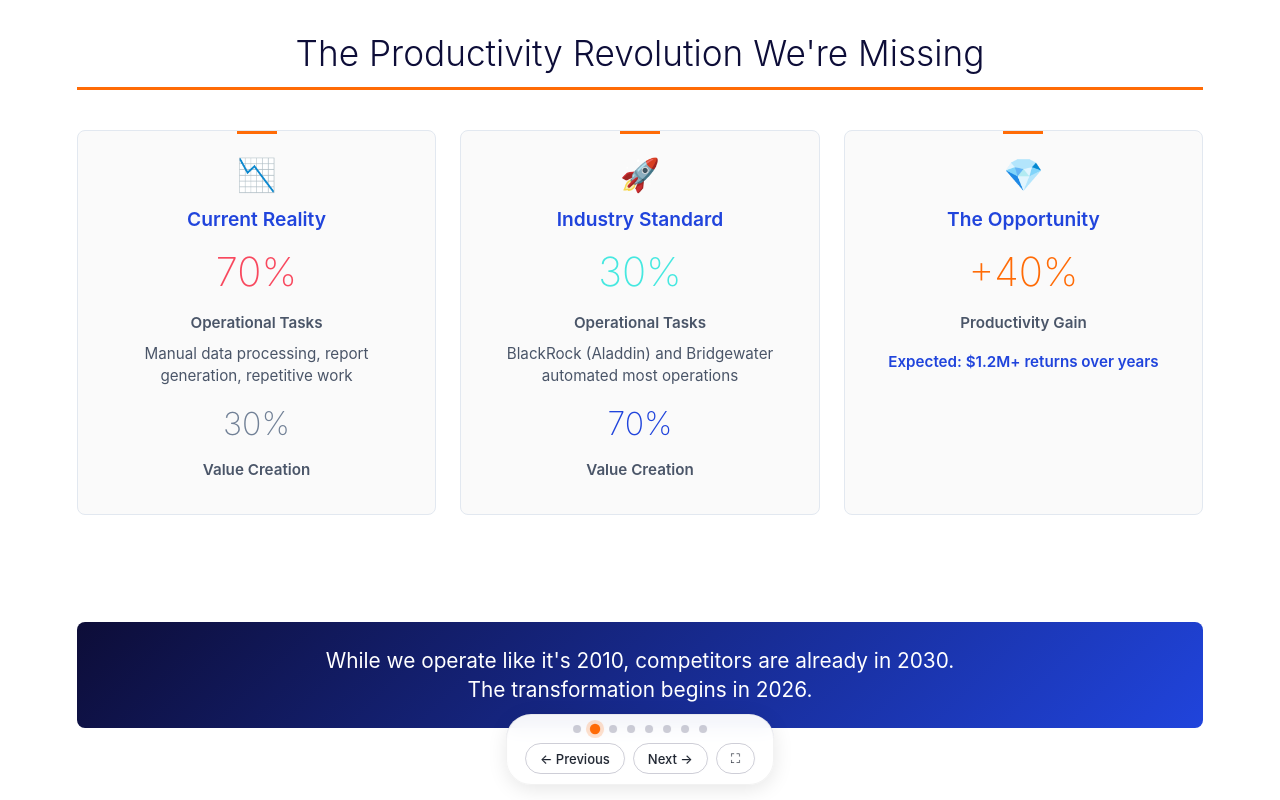
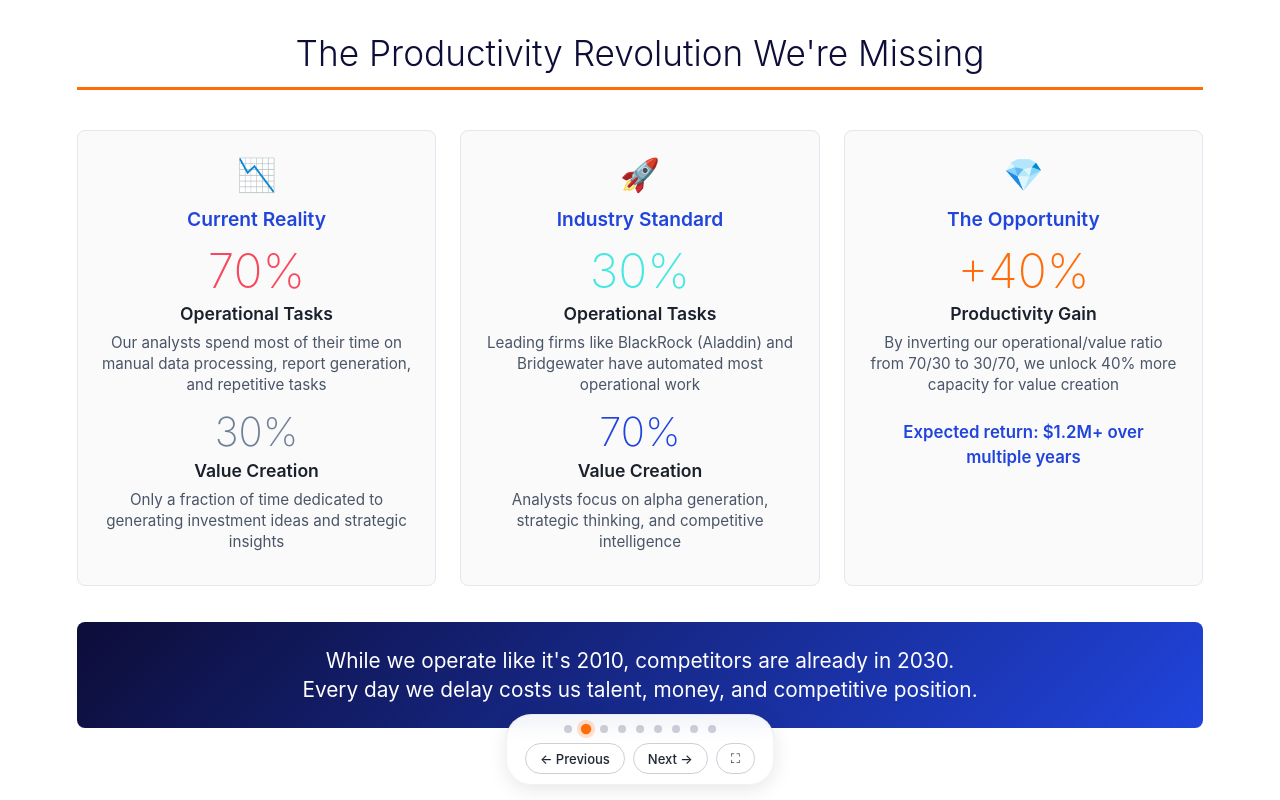
Before and after one commit to IgnacioF1988/Final_presentation, a plain HTML site: page index.html in a window 1280 px wide. Both pictures are taken after a click on the button 594 px from the left and 729 px from the top of the page. Drawn offline with Linux system fonts and the light colour scheme.

Commit message:
Update index.html

```diff
--- a/index.html
+++ b/index.html
@@ -151,6 +151,42 @@
             font-size: clamp(1.8rem, 3vw, 2rem);
             margin-bottom: clamp(0.8rem, 1.5vh, 1rem);
             color: #FF6B06;
+        }
+
+        .productivity-card {
+            background: #fafafa;
+            padding: clamp(1.5rem, 2.5vh, 2rem) clamp(1rem, 2vw, 1.5rem);
+            border-radius: 8px;
+            text-align: center;
+            border: 1px solid #e2e8f0;
+            transition: all 0.3s ease;
+            position: relative;
+        }
+
+        .productivity-card h3 {
+            color: #2044DC;
+            font-size: clamp(1rem, 1.6vw, 1.2rem);
+            margin-bottom: 1rem;
+        }
+
+        .percentage-large {
+            font-size: clamp(2.5rem, 4vw, 3rem);
+            font-weight: 200;
+            margin: 0.5rem 0;
+            line-height: 1;
+        }
+
+        .percentage-label {
+            font-size: clamp(0.9rem, 1.5vw, 1.1rem);
+            font-weight: 600;
+            color: #1a202c;
+            margin-bottom: 0.5rem;
+        }
+
+        .percentage-description {
+            font-size: clamp(0.8rem, 1.3vw, 0.95rem);
+            color: #4a5568;
+            line-height: 1.4;
         }
 
         .cta-section {
@@ -665,42 +701,95 @@
             <h2>The Productivity Revolution We're Missing</h2>
 
             <div class="key-points">
-                <div class="point">
+                <div class="productivity-card">
                     <div class="point-icon">📉</div>
                     <h3>Current Reality</h3>
-                    <div style="font-size: 2.5rem; color: #F8485E; font-weight: 200; margin: 1rem 0;">70%</div>
-                    <p style="font-weight: 600;">Operational Tasks</p>
-                    <p>Manual data processing, report generation, repetitive work</p>
-                    <div style="font-size: 2rem; color: #718096; font-weight: 200; margin: 1rem 0;">30%</div>
-                    <p style="font-weight: 600;">Value Creation</p>
+                    <div class="percentage-large" style="color: #F8485E;">70%</div>
+                    <div class="percentage-label">Operational Tasks</div>
+                    <p class="percentage-description">Our analysts spend most of their time on manual data processing, report generation, and repetitive tasks</p>
+                    <div class="percentage-large" style="color: #718096; font-size: clamp(2rem, 3.5vw, 2.5rem); margin-top: 1rem;">30%</div>
+                    <div class="percentage-label">Value Creation</div>
+                    <p class="percentage-description">Only a fraction of time dedicated to generating investment ideas and strategic insights</p>
                 </div>
 
-                <div class="point">
+                <div class="productivity-card">
                     <div class="point-icon">🚀</div>
                     <h3>Industry Standard</h3>
-                    <div style="font-size: 2.5rem; color: #46E8E0; font-weight: 200; margin: 1rem 0;">30%</div>
-                    <p style="font-weight: 600;">Operational Tasks</p>
-                    <p>BlackRock (Aladdin) and Bridgewater automated most operations</p>
-                    <div style="font-size: 2rem; color: #2044DC; font-weight: 200; margin: 1rem 0;">70%</div>
-                    <p style="font-weight: 600;">Value Creation</p>
+                    <div class="percentage-large" style="color: #46E8E0;">30%</div>
+                    <div class="percentage-label">Operational Tasks</div>
+                    <p class="percentage-description">Leading firms like BlackRock (Aladdin) and Bridgewater have automated most operational work</p>
+                    <div class="percentage-large" style="color: #2044DC; font-size: clamp(2rem, 3.5vw, 2.5rem); margin-top: 1rem;">70%</div>
+                    <div class="percentage-label">Value Creation</div>
+                    <p class="percentage-description">Analysts focus on alpha generation, strategic thinking, and competitive intelligence</p>
                 </div>
 
-                <div class="point">
+                <div class="productivity-card">
                     <div class="point-icon">💎</div>
                     <h3>The Opportunity</h3>
-                    <div style="font-size: 2.5rem; color: #FF6B06; font-weight: 200; margin: 1rem 0;">+40%</div>
-                    <p style="font-weight: 600;">Productivity Gain</p>
-                    <p style="margin-top: 1rem; color: #2044DC; font-weight: 600;">Expected: $1.2M+ returns over years</p>
+                    <div class="percentage-large" style="color: #FF6B06;">+40%</div>
+                    <div class="percentage-label">Productivity Gain</div>
+                    <p class="percentage-description">By inverting our operational/value ratio from 70/30 to 30/70, we unlock 40% more capacity for value creation</p>
+                    <p style="margin-top: 1.5rem; color: #2044DC; font-weight: 600; font-size: clamp(0.9rem, 1.5vw, 1.05rem);">Expected return: $1.2M+ over multiple years</p>
                 </div>
             </div>
 
             <div class="final-statement" style="margin-top: auto;">
                 <h3>While we operate like it's 2010, competitors are already in 2030.<br>
-                The transformation begins in 2026.</h3>
+                Every day we delay costs us talent, money, and competitive position.</h3>
             </div>
         </div>
 
-        <!-- SLIDE 3: The Team -->
+        <!-- SLIDE 3: Why Digital Transformations Fail (NEW) -->
+        <div class="slide">
+            <h2>Why Digital Transformations Fail in Financial Services</h2>
+
+            <div style="text-align: center; margin: 2rem 0;">
+                <div style="font-size: 4rem; color: #F8485E; font-weight: 200;">70%</div>
+                <p style="font-size: 1.1rem; color: #1a202c; font-weight: 500;">of digital transformation initiatives fail due to IT-business disconnect and implementation challenges</p>
+            </div>
+
+            <div style="display: flex; justify-content: space-around; align-items: center; margin: 3rem 0; gap: 2rem;">
+                <div style="text-align: center; flex: 1;">
+                    <div style="font-size: 3rem; margin-bottom: 1rem;">🏢</div>
+                    <h3 style="color: #2044DC; margin-bottom: 0.5rem;">IT Departments</h3>
+                    <p style="font-size: 0.9rem; color: #4a5568;">Operating in silos, disconnected from strategic business decision-making processes</p>
+                </div>
+
+                <div style="font-size: 3rem; color: #F8485E;">❌</div>
+
+                <div style="text-align: center; flex: 1;">
+                    <div style="font-size: 3rem; margin-bottom: 1rem;">👥</div>
+                    <h3 style="color: #2044DC; margin-bottom: 0.5rem;">Portfolio Management</h3>
+                    <p style="font-size: 0.9rem; color: #4a5568;">Demanding advanced analytics capabilities, receiving static reports and delayed insights</p>
+                </div>
+            </div>
+
+            <div style="background: #f0fdfa; padding: 2rem; border-radius: 8px; border: 2px solid #46E8E0; margin-top: 2rem;">
+                <h3 style="text-align: center; color: #0D0D38; margin-bottom: 1rem;">Our Vision: Building the Bridge</h3>
+                <p style="text-align: center; font-size: 1.05rem; color: #1a202c; margin-bottom: 1.5rem;">
+                    Not just automation, but capability development through:
+                </p>
+                <div style="display: grid; grid-template-columns: repeat(3, 1fr); gap: 1.5rem; text-align: center;">
+                    <div>
+                        <div style="font-size: 2rem; color: #46E8E0;">👤</div>
+                        <h4 style="color: #0D0D38;">People</h4>
+                        <p style="font-size: 0.85rem;">Business experts with technical skills</p>
+                    </div>
+                    <div>
+                        <div style="font-size: 2rem; color: #46E8E0;">🔄</div>
+                        <h4 style="color: #0D0D38;">Processes</h4>
+                        <p style="font-size: 0.85rem;">Governed data workflows</p>
+                    </div>
+                    <div>
+                        <div style="font-size: 2rem; color: #46E8E0;">⚙️</div>
+                        <h4 style="color: #0D0D38;">Systems</h4>
+                        <p style="font-size: 0.85rem;">Integrated technology stack</p>
+                    </div>
+                </div>
+            </div>
+        </div>
+
+        <!-- SLIDE 4: The Team -->
         <div class="slide">
             <h2>We Are the Bridge: Your Business Team with Data Expertise</h2>
 
@@ -745,7 +834,7 @@
             </div>
         </div>
 
-        <!-- SLIDE 4: Team Evolution (NUEVA) -->
+        <!-- SLIDE 5: Team Evolution (NEW) -->
         <div class="slide">
             <h2>Transform the Team to Transform the Business</h2>
 
@@ -802,7 +891,7 @@
             </div>
         </div>
 
-        <!-- SLIDE 5: The Transformation -->
+        <!-- SLIDE 6: The Transformation -->
         <div class="slide">
             <h2>From Manual Reporting to Strategic Alpha Generation</h2>
 
@@ -864,7 +953,7 @@
             </div>
         </div>
 
-        <!-- SLIDE 6: Investment Breakdown -->
+        <!-- SLIDE 7: Investment Breakdown -->
         <div class="slide">
             <h2>Strategic Investment Allocation</h2>
 
@@ -919,7 +1008,7 @@
             </div>
         </div>
 
-        <!-- SLIDE 7: 2026 Deliverables -->
+        <!-- SLIDE 8: 2026 Deliverables -->
         <div class="slide">
             <h2>2026: The Transformation Begins</h2>
 
@@ -972,7 +1061,7 @@
             </div>
         </div>
 
-        <!-- SLIDE 8: The Decision -->
+        <!-- SLIDE 9: The Decision -->
         <div class="slide">
             <h2>From Moneda Patria to Global Patria</h2>
 
@@ -992,7 +1081,7 @@
 
             <div class="decision-options">
                 <div class="option invest-option">
-                    <div class="option-icon">✓</div>
+                    <div class="option-icon">✔</div>
                     <h4>Invest Now</h4>
                     <p>Build proprietary capability<br>
                     Generate alpha internally<br>
@@ -1030,6 +1119,7 @@
             <button class="indicator" data-slide="5"></button>
             <button class="indicator" data-slide="6"></button>
             <button class="indicator" data-slide="7"></button>
+            <button class="indicator" data-slide="8"></button>
         </div>
 
         <div class="nav-controls">
@@ -1044,7 +1134,7 @@
             'use strict';
 
             var currentSlide = 0;
-            var totalSlides = 8;
+            var totalSlides = 9;
 
             var slides = document.querySelectorAll('.slide');
             var indicators = document.querySelectorAll('.indicator');
@@ -1198,7 +1288,7 @@
                     } else if (document.webkitExitFullscreen) {
                         document.webkitExitFullscreen();
                     }
-                } else if (e.key >= '1' && e.key <= '8') {
+                } else if (e.key >= '1' && e.key <= '9') {
                     e.preventDefault();
                     goToSlide(parseInt(e.key) - 1);
                 }
```
